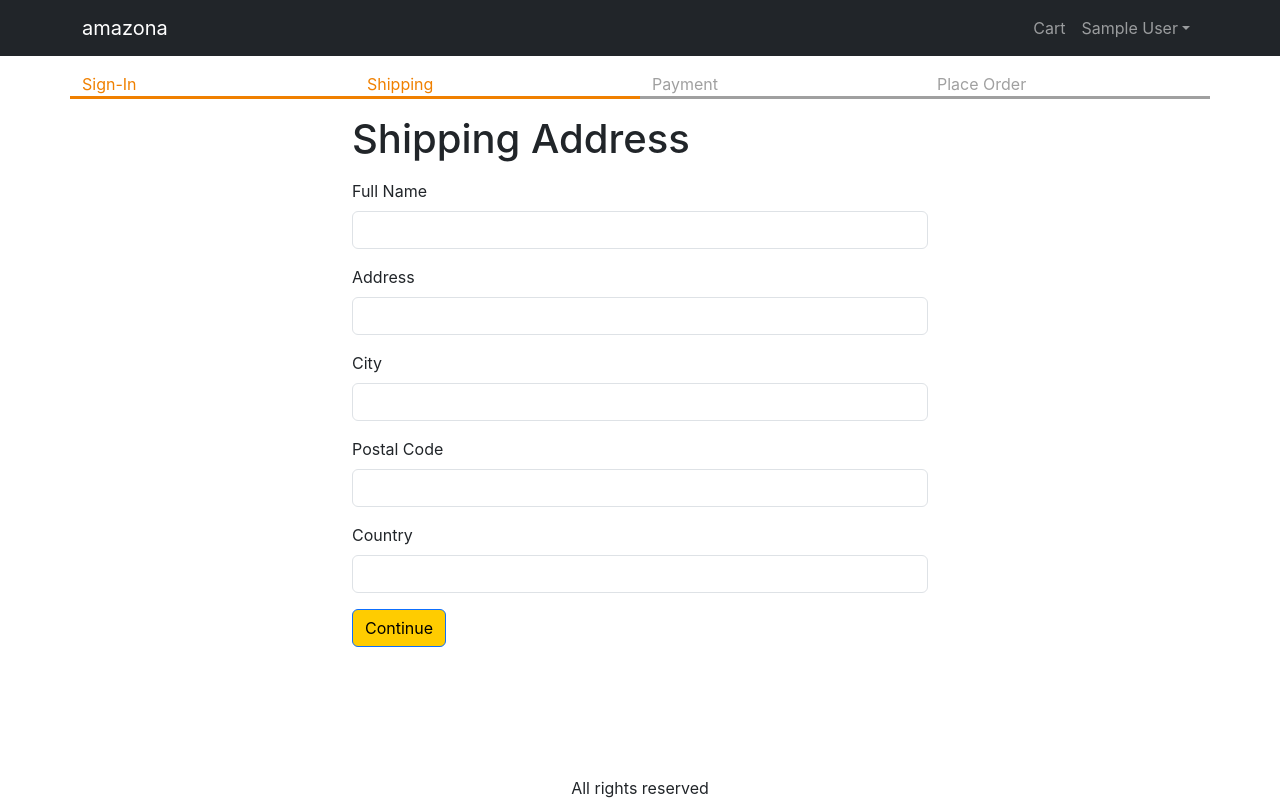
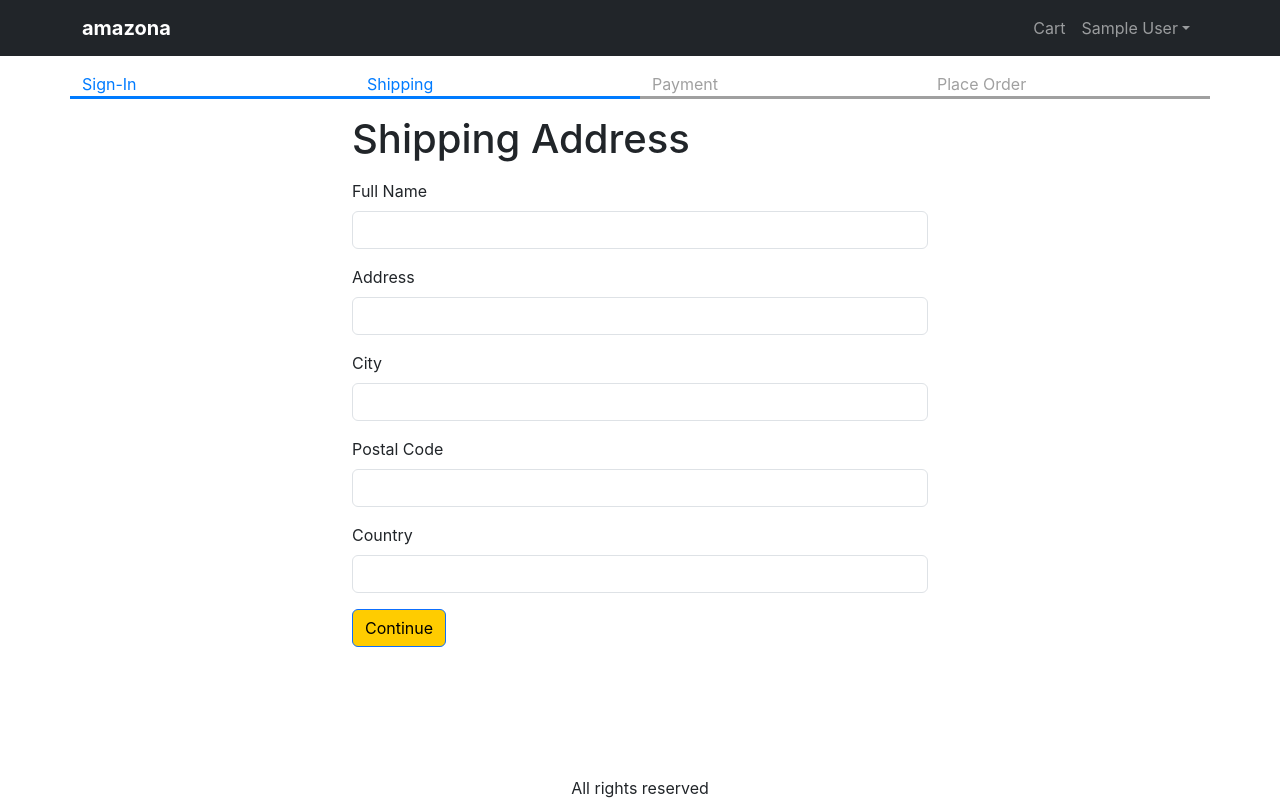
Before and after one commit to dime-git/e-commerce-web-app, a React (Create React App) app in the folder frontend/: page /shipping in a window 1280 px wide. Built offline with nearby package versions, Linux system fonts and the light colour scheme; sample sign-in values are in the browser's storage.

Commit message:
changed style

```diff
--- a/frontend/src/index.css
+++ b/frontend/src/index.css
@@ -16,7 +16,7 @@ main {
   flex: 1;
 }
 
-.btn-primary {
+.btn-primary, .btn-outline-primary {
   background-color: #ffcc00;
   color: black
 }
@@ -63,6 +63,35 @@ main {
 }
 
 .checkout-steps>div.active {
-  border-bottom: 0.2rem solid #f08000;
-  color: #f08000;
+  border-bottom-color: #007bff;
+  color: #007bff;
 }
+
+.navbar-brand {
+  font-weight: bold;
+}
+
+.side-navbar {
+  width: 240px;
+  height: 100%;
+  position: absolute;
+  left: -300px;
+  background-color: #100901;
+  transition: 0.5s;
+}
+
+.site-container {
+  transition: 0.4s;
+}
+
+.active-cont {
+  margin-left: 240px;
+}
+
+.active-nav {
+  left: 0;
+}
+
+.navbar-brand {
+  font-weight: bold;
+}
```
